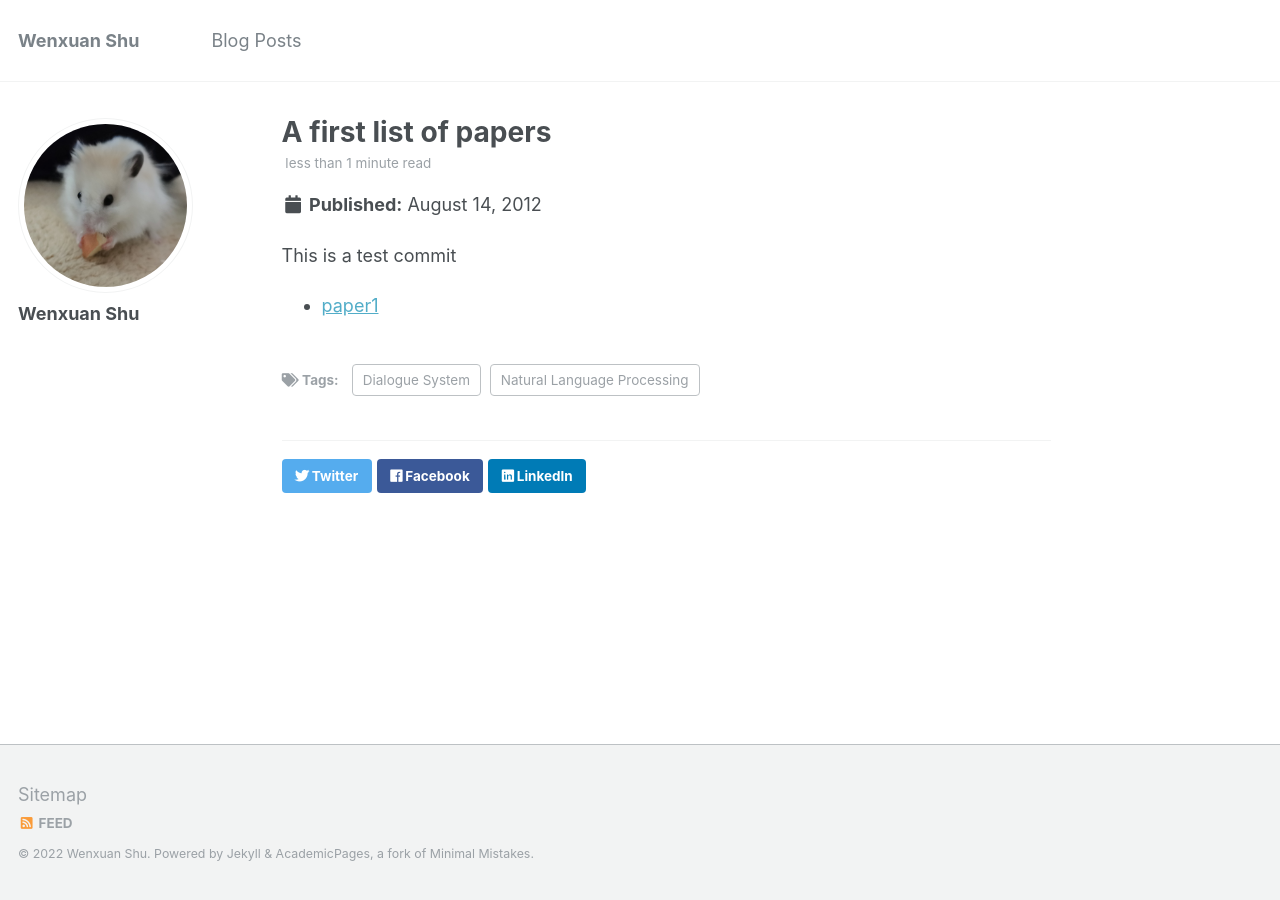
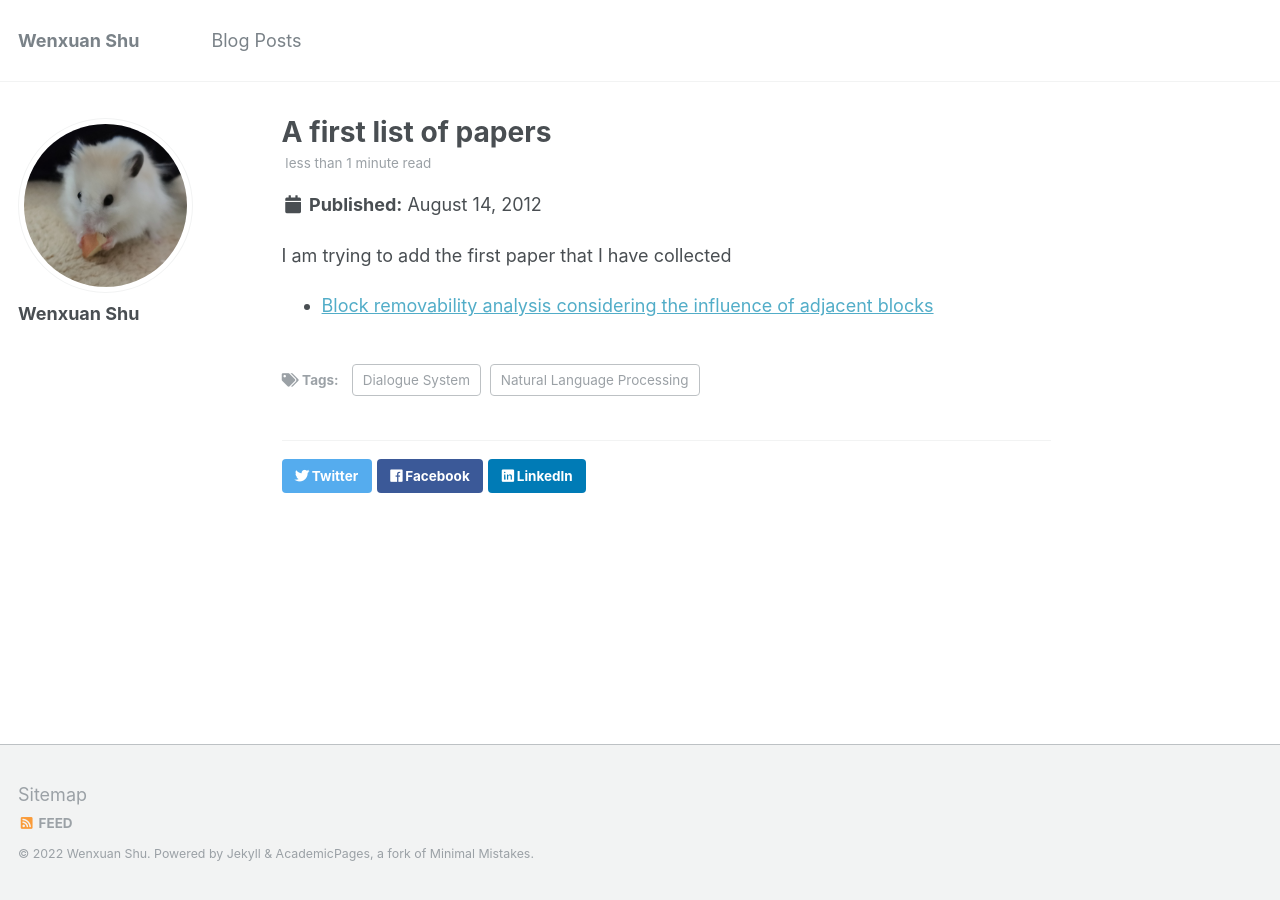
Before and after one commit to gelushuwenxuan/gelushuwenxuan.github.io, a Jekyll site: the page built from _posts/2020-01-20-test-cite.md, in a window 1280 px wide. Built offline with Jekyll 4.4.1, drawn with Linux system fonts in a browser that asks for light colours.

Commit message:
add paper

```diff
--- a/_posts/2020-01-20-test-cite.md
+++ b/_posts/2020-01-20-test-cite.md
@@ -7,7 +7,6 @@ tags:
   - Natural Language Processing
 ---
 
-This is a test commit
+I am trying to add the first paper that I have collected
 
-
-- [paper1]({{ post.url | append: "/files/paper1.pdf" }})
+- [Block removability analysis considering the influence of adjacent blocks]({{ post.url | append: "/files/Block_chain.pdf" }})
```
Also changed, not shown: 4 other files.
